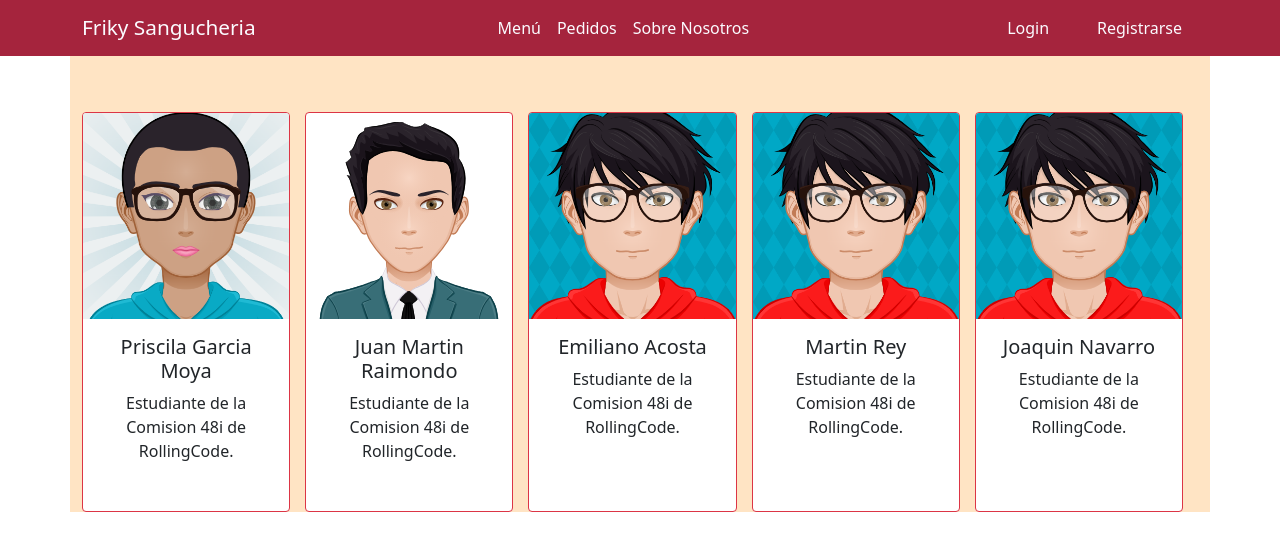
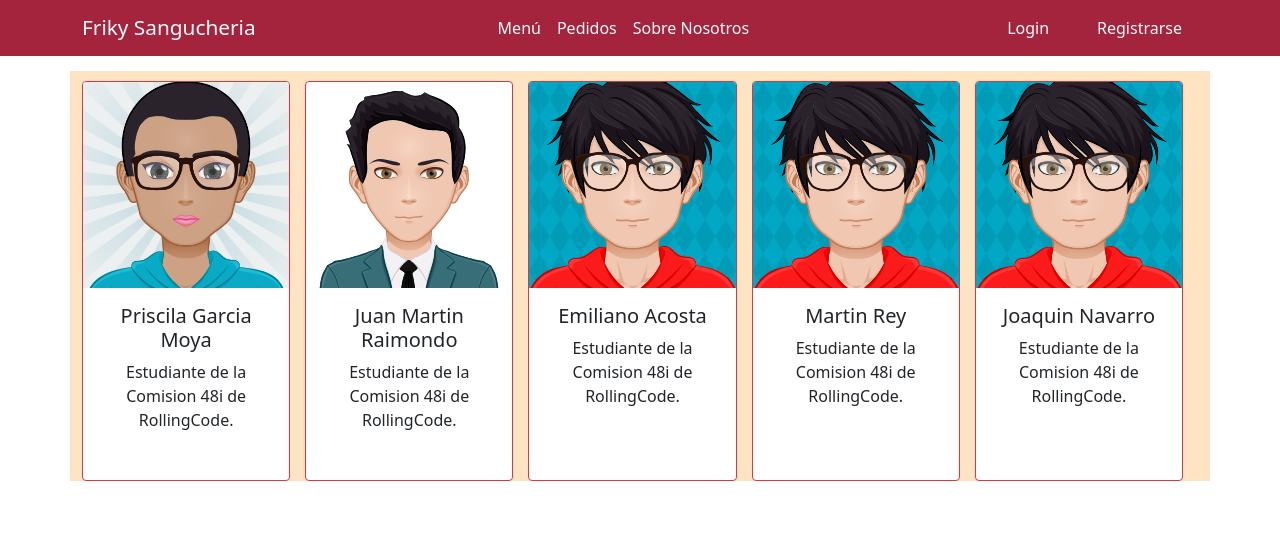
Before and after one commit to priscilabgmoya/proyecto-final-menu, a React (Vite) app: page / in a window 1280 px wide. Shown: the top 550 px of the page. Built offline with nearby package versions, Linux system fonts and the light colour scheme.

Commit message:
Subo correciones del Navbar y Acerca de nosotros

```diff
--- a/src/App.css
+++ b/src/App.css
@@ -1 +1,5 @@
-main{background-color: bisque;}
+body{display: flex;
+margin-top: auto;}
+main{display: flex;
+    margin-top: auto;
+  }
--- a/src/App.jsx
+++ b/src/App.jsx
@@ -20,13 +20,11 @@ function App() {
 
     <>
       <NavBars />
-      <main>
-       <Anosotros>  </Anosotros>
-
+      <body>
+        <main>
+       <Anosotros/>
       </main>
-
-
-
+    </body >
     </>
   )
 }
--- a/src/components/navbar/navbar.css
+++ b/src/components/navbar/navbar.css
@@ -7,7 +7,8 @@
 }
 
 .header-nav{
-    position: fixed !important;
+    position: fixed ;
+    top: 0;
     width: 100%;
     background-color: var(--amaranth-purple);
     color: var(--ghost-white);
--- a/src/components/nosotros/nosotros.css
+++ b/src/components/nosotros/nosotros.css
@@ -1,36 +1,52 @@
-.Cont{ width: 100%;
-    background-color: bisque;}
+.Cont {
+    display: flex;
+    flex-direction: column;
+    height: fit-content;
+    width: 100%;
+    margin-top: 15px;
+    background-color: bisque;
 
-.text-center{
+}
+
+.text-center {
     display: flex;
     width: 100%;
-    margin-top: 10%;
+    margin-top: 10px;
+
 }
 
-    @media (max-width : 426px){
-        .text-center{
+@media (max-width : 426px) {
+    .text-center {
         display: flex;
         flex-direction: column;
-            width: 100%;}
+        width: 100%;
     }
-    @media (min-width: 426px) and (max-width: 768px){
-        .text-center{
+}
+
+@media (min-width: 426px) and (max-width: 768px) {
+    .text-center {
         display: flex;
         flex-direction: column;
-            width: 100%;}
+        width: 100%;
     }
+}
+
 @media (min-width: 768px) {
-        .Cont{ display: flex;
+    .Cont {
+        display: flex;
         width: 100%;
         flex-direction: row;
         justify-content: column;
-            align-items: center }
-        .text-center{
+        align-items: center
+    }
+
+    .text-center {
         display: flex;
         flex-direction: row;
         justify-content: center;
         align-items: center;
         margin-right: 15px;
         height: 400px;
-            width: 60%;}
+        width: 60%;
     }
+}
--- a/src/components/nosotros/nosotros.jsx
+++ b/src/components/nosotros/nosotros.jsx
@@ -1,4 +1,3 @@
-import Button from 'react-bootstrap/Button';
 import Card from 'react-bootstrap/Card';
 import './nosotros.css'
 import { Container } from 'react-bootstrap';
```
Lines whose indentation alone changed are shown as unchanged.
